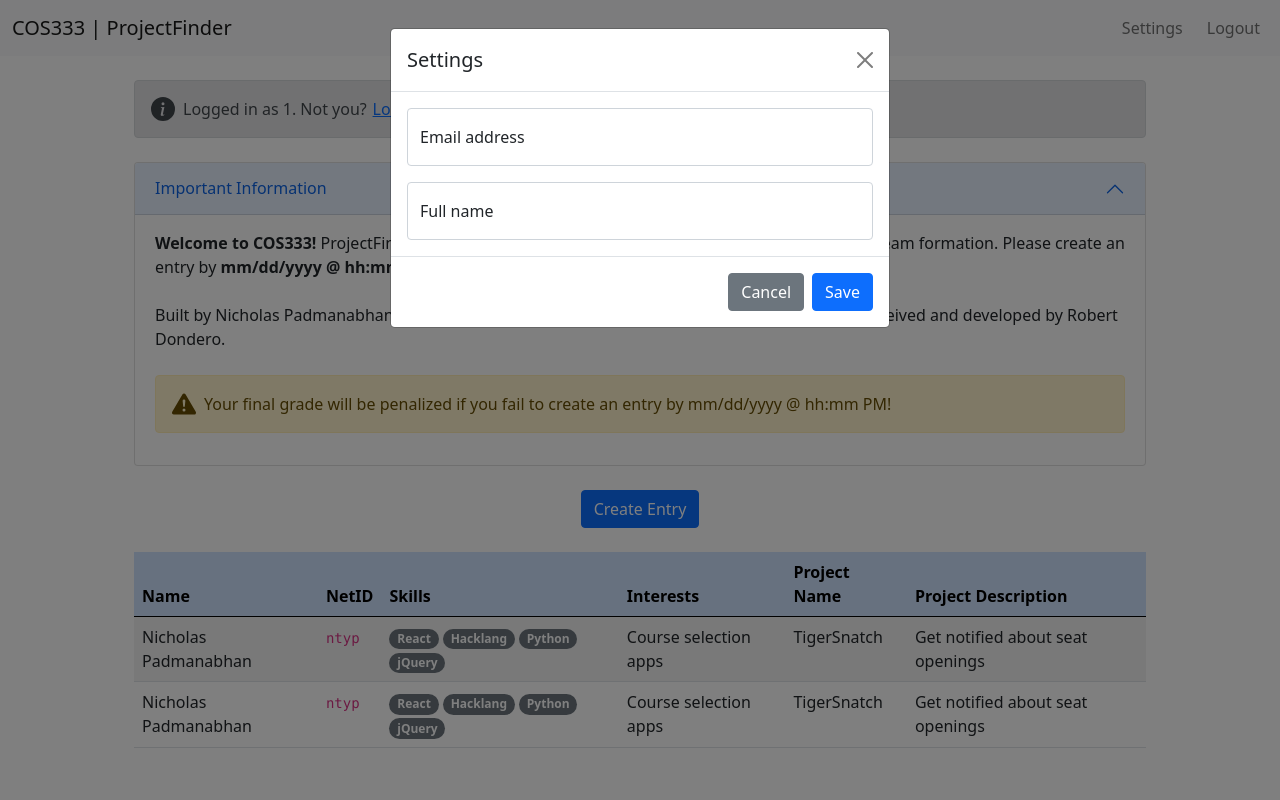
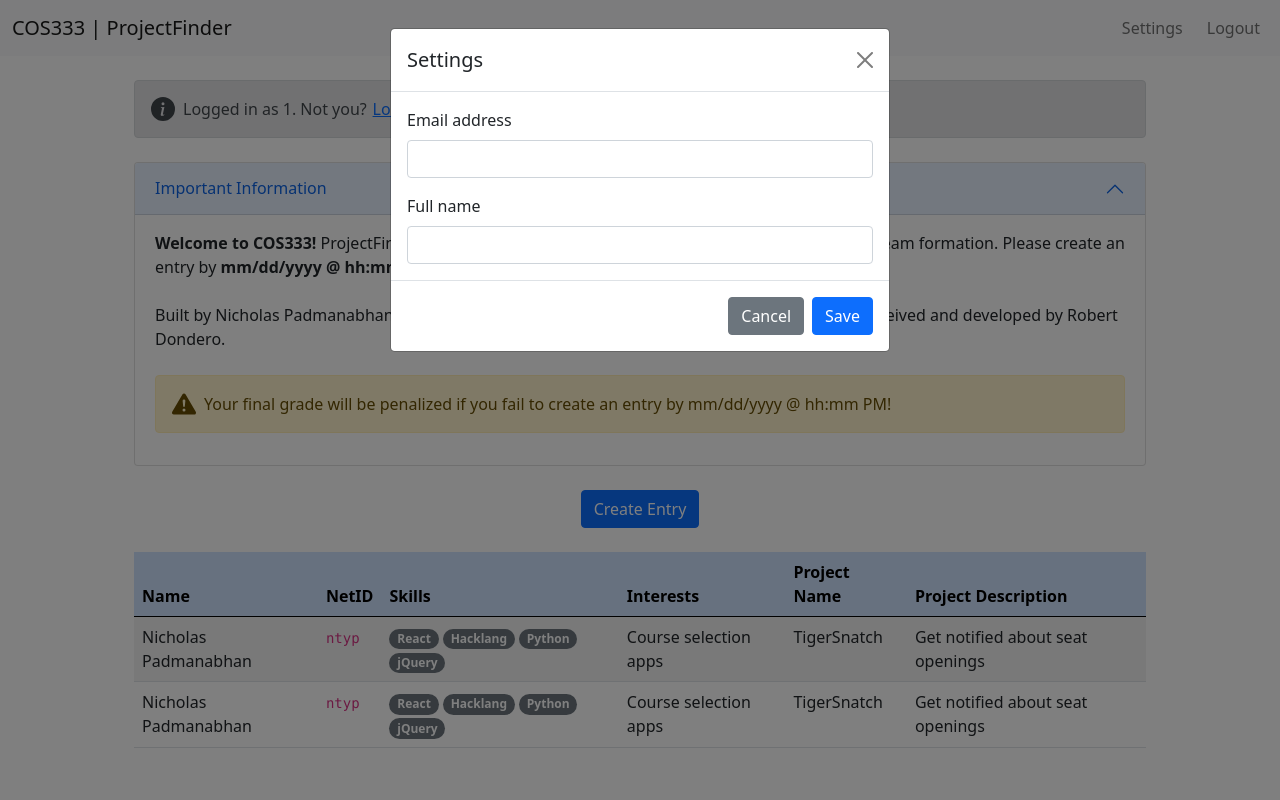
Before and after one commit to nicholaspad/ProjectFinder-Django, a Django app: template core/templates/core/index.html in a window 1280 px wide, after a click on "Settings". Run offline with Django 4.2, Linux system fonts and the light colour scheme; the template is opened without the code that fills it: most values are stand-ins (such as "Sample title", 1, 10 or a date in 2020); some libraries are stand-ins or nearby versions.

Commit message:
Convert to non-floating form

```diff
--- a/core/templates/core/modals/settings_modal.html
+++ b/core/templates/core/modals/settings_modal.html
@@ -16,19 +16,21 @@
                         aria-label="Close"></button>
             </div>
             <div class="modal-body">
-                <form class="form-floating">
-                    <input type="email"
-                           class="form-control"
-                           id="email-address-input"
-                           placeholder="Email address">
-                    <label for="email-address-input">Email address</label>
-                </form>
-                <form class="form-floating mt-3">
-                    <input type="text"
-                           class="form-control"
-                           id="name-input"
-                           placeholder="Full name">
-                    <label for="name-input">Full name</label>
+                <form>
+                    <div class="mb-3">
+                        <label for="email-address-input"
+                               class="form-label">Email address</label>
+                        <input type="email"
+                               class="form-control"
+                               id="email-address-input">
+                    </div>
+                    <div>
+                        <label for="name-input"
+                               class="form-label">Full name</label>
+                        <input type="text"
+                               class="form-control"
+                               id="name-input">
+                    </div>
                 </form>
             </div>
             <div class="modal-footer">
```
